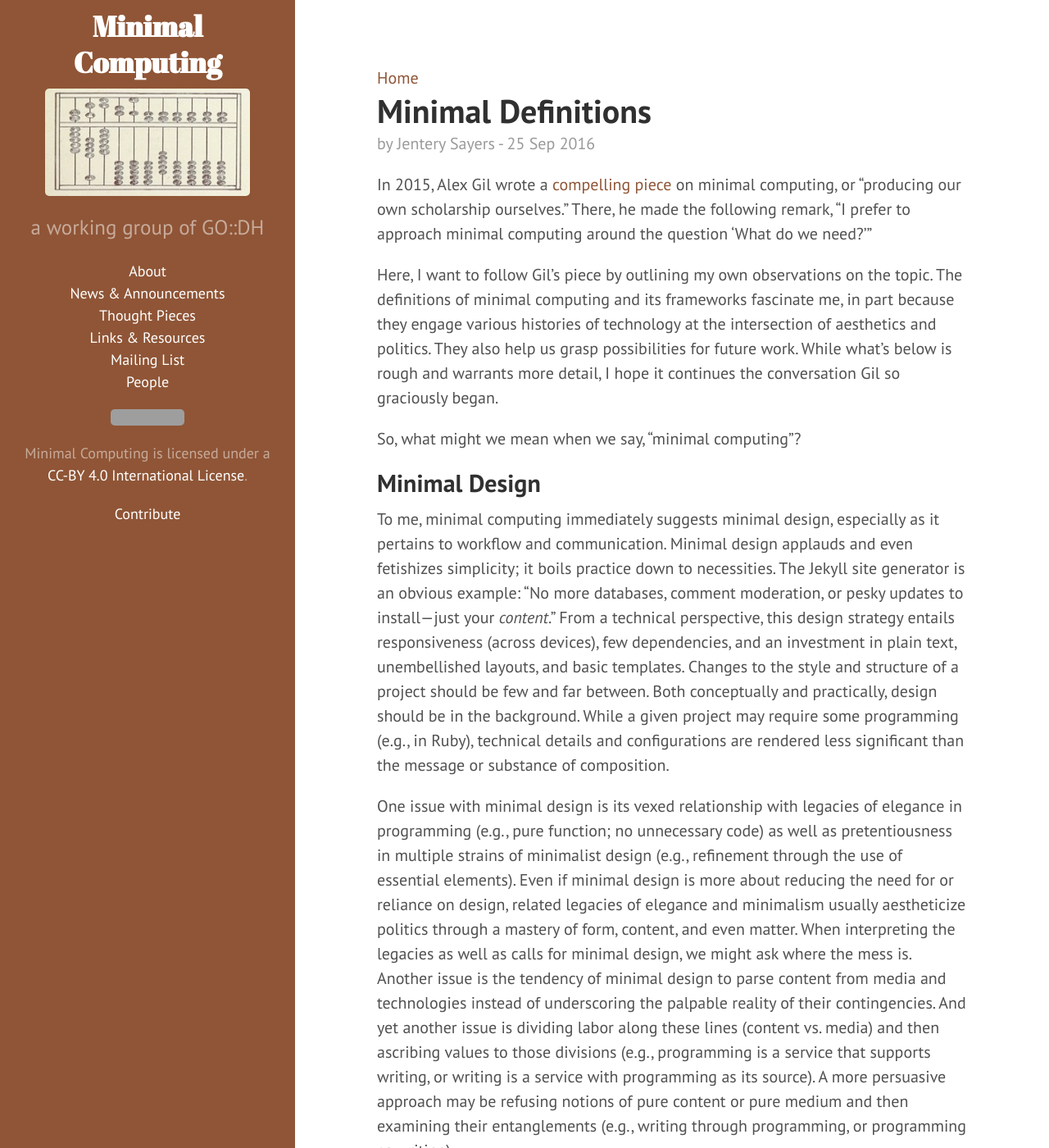
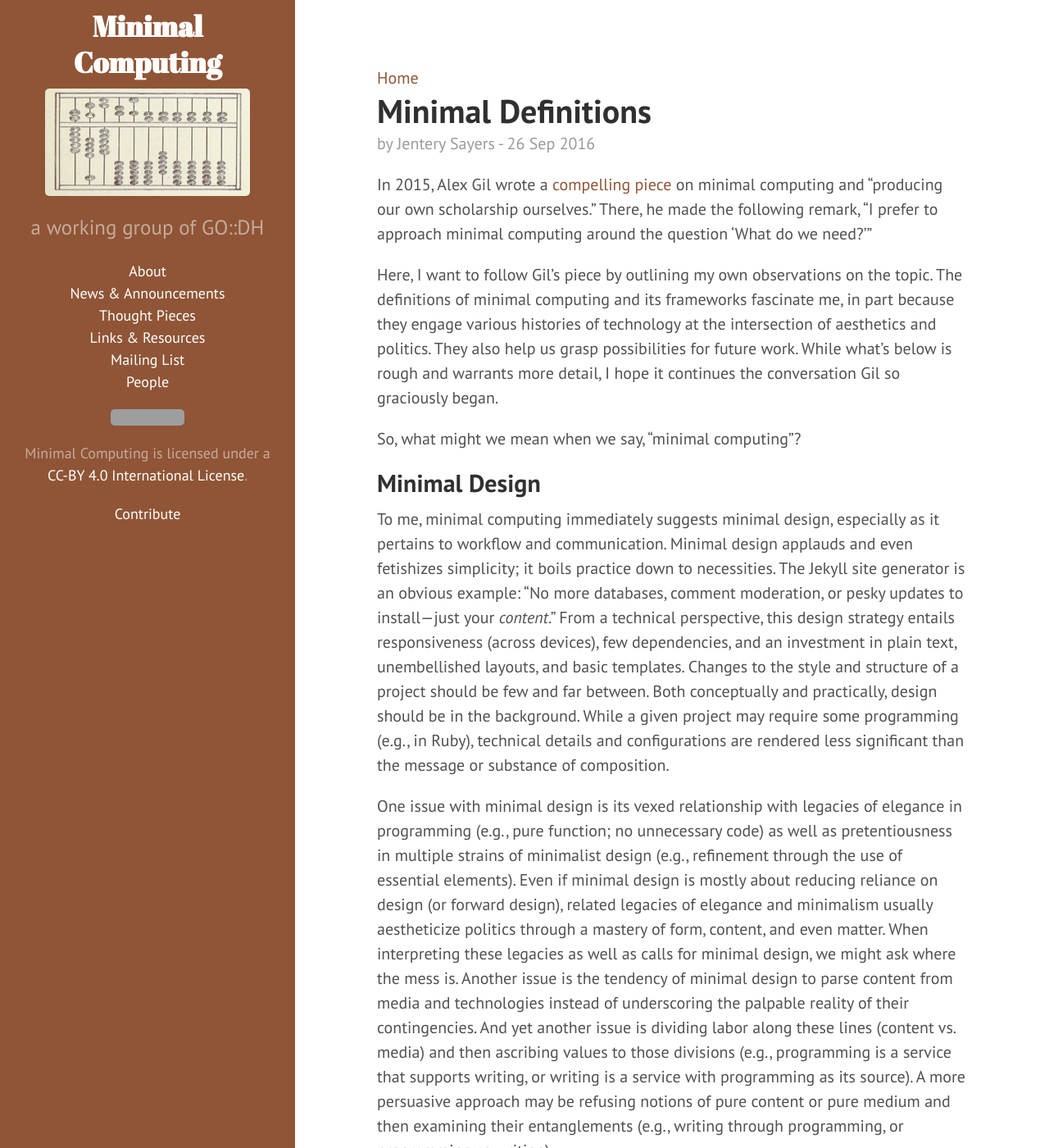
Before and after one commit to go-dh/mincomp, a Jekyll site: the page built from _posts/2016-09-25-minimal-definitions.markdown, in a window 1280 px wide and 1400 px high. Shown: the whole window at 82% size. Built offline with Jekyll 4.4.1, drawn with Linux system fonts in a browser that asks for light colours; some of the changed text lies outside the part shown; grey boxes are pictures that could not be loaded.

Commit message:
Update 2016-09-25-minimal-definitions.markdown

```diff
--- a/_posts/2016-09-25-minimal-definitions.markdown
+++ b/_posts/2016-09-25-minimal-definitions.markdown
@@ -1,12 +1,12 @@
 ---
 layout: post
 title:  "Minimal Definitions"
-date:   2016-09-25 17:00:00
+date:   2016-09-26 17:00:00
 category: thoughts
 author: Jentery Sayers
 ---
 
-In 2015, Alex Gil wrote a [compelling piece](http://go-dh.github.io/mincomp/thoughts/2015/05/21/user-vs-learner/) on minimal computing, or "producing our own scholarship ourselves." There, he made the following remark, "I prefer to approach minimal computing around the question 'What do we need?'"
+In 2015, Alex Gil wrote a [compelling piece](http://go-dh.github.io/mincomp/thoughts/2015/05/21/user-vs-learner/) on minimal computing and "producing our own scholarship ourselves." There, he made the following remark, "I prefer to approach minimal computing around the question 'What do we need?'"
 
 Here, I want to follow Gil's piece by outlining my own observations on the topic. The definitions of minimal computing and its frameworks fascinate me, in part because they engage various histories of technology at the intersection of aesthetics and politics. They also help us grasp possibilities for future work. While what's below is rough and warrants more detail, I hope it continues the conversation Gil so graciously began.
 
@@ -16,7 +16,7 @@ So, what might we mean when we say, "minimal computing"?
 
 To me, minimal computing immediately suggests minimal design, especially as it pertains to workflow and communication. Minimal design applauds and even fetishizes simplicity; it boils practice down to necessities. The Jekyll site generator is an obvious example: "No more databases, comment moderation, or pesky updates to install&mdash;just your *content*." From a technical perspective, this design strategy entails responsiveness (across devices), few dependencies, and an investment in plain text, unembellished layouts, and basic templates. Changes to the style and structure of a project should be few and far between. Both conceptually and practically, design should be in the background. While a given project may require some programming (e.g., in Ruby), technical details and configurations are rendered less significant than the message or substance of composition.
 
-One issue with minimal design is its vexed relationship with legacies of elegance in programming (e.g., pure function; no unnecessary code) as well as pretentiousness in multiple strains of minimalist design (e.g., refinement through the use of essential elements). Even if minimal design is more about reducing the need for or reliance on design, related legacies of elegance and minimalism usually aestheticize politics through a mastery of form, content, and even matter. When interpreting the legacies as well as calls for minimal design, we might ask where the mess is. Another issue is the tendency of minimal design to parse content from media and technologies instead of underscoring the palpable reality of their contingencies. And yet another issue is dividing labor along these lines (content vs. media) and then ascribing values to those divisions (e.g., programming is a service that supports writing, or writing is a service with programming as its source). A more persuasive approach may be refusing notions of pure content or pure medium and then examining their entanglements (e.g., writing through programming, or programming as writing).
+One issue with minimal design is its vexed relationship with legacies of elegance in programming (e.g., pure function; no unnecessary code) as well as pretentiousness in multiple strains of minimalist design (e.g., refinement through the use of essential elements). Even if minimal design is mostly about reducing reliance on design (or forward design), related legacies of elegance and minimalism usually aestheticize politics through a mastery of form, content, and even matter. When interpreting these legacies as well as calls for minimal design, we might ask where the mess is. Another issue is the tendency of minimal design to parse content from media and technologies instead of underscoring the palpable reality of their contingencies. And yet another issue is dividing labor along these lines (content vs. media) and then ascribing values to those divisions (e.g., programming is a service that supports writing, or writing is a service with programming as its source). A more persuasive approach may be refusing notions of pure content or pure medium and then examining their entanglements (e.g., writing through programming, or programming as writing).
 
 Of course, minimal design software such as Jekyll can be great. I use Jekyll for teaching and research; when compared with platforms such as WordPress, it's quite conducive to making, maintaining, updating, and reusing course websites, for instance. Nevertheless, *the discourse of "minimal design" as a synonym for "minimal computing" may too easily mask the totality of production in favor of demarcation or distillation* (e.g., as if programming isn't involved, or as if the web is ever just content). In response, we might consider what we marginalize, reify, or appropriate through both minimal design techniques and minimalist aesthetics, in addition to how we define "we" in relation to necessity and simplicity. We might also entertain how necessity is intertwined with creative activity (as distinct, if you will, from productive activity) and whether such necessity is external to minimal computing (e.g., either some ideal outcome we seek or merely a component internal to praxis). In short, inquiry into minimal design surfaces the motivations and social aims of minimal computing through attention to aesthetics.
 
```
